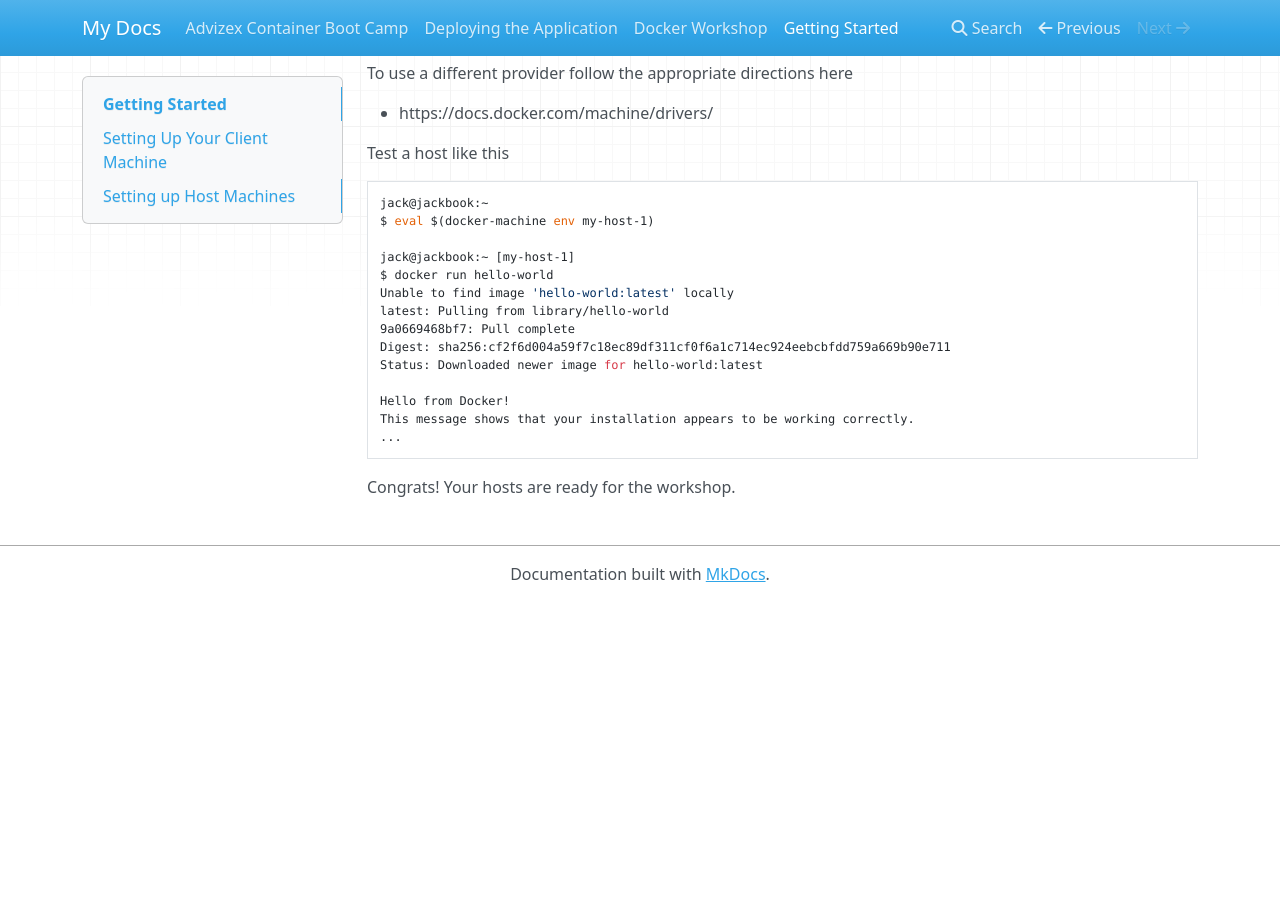
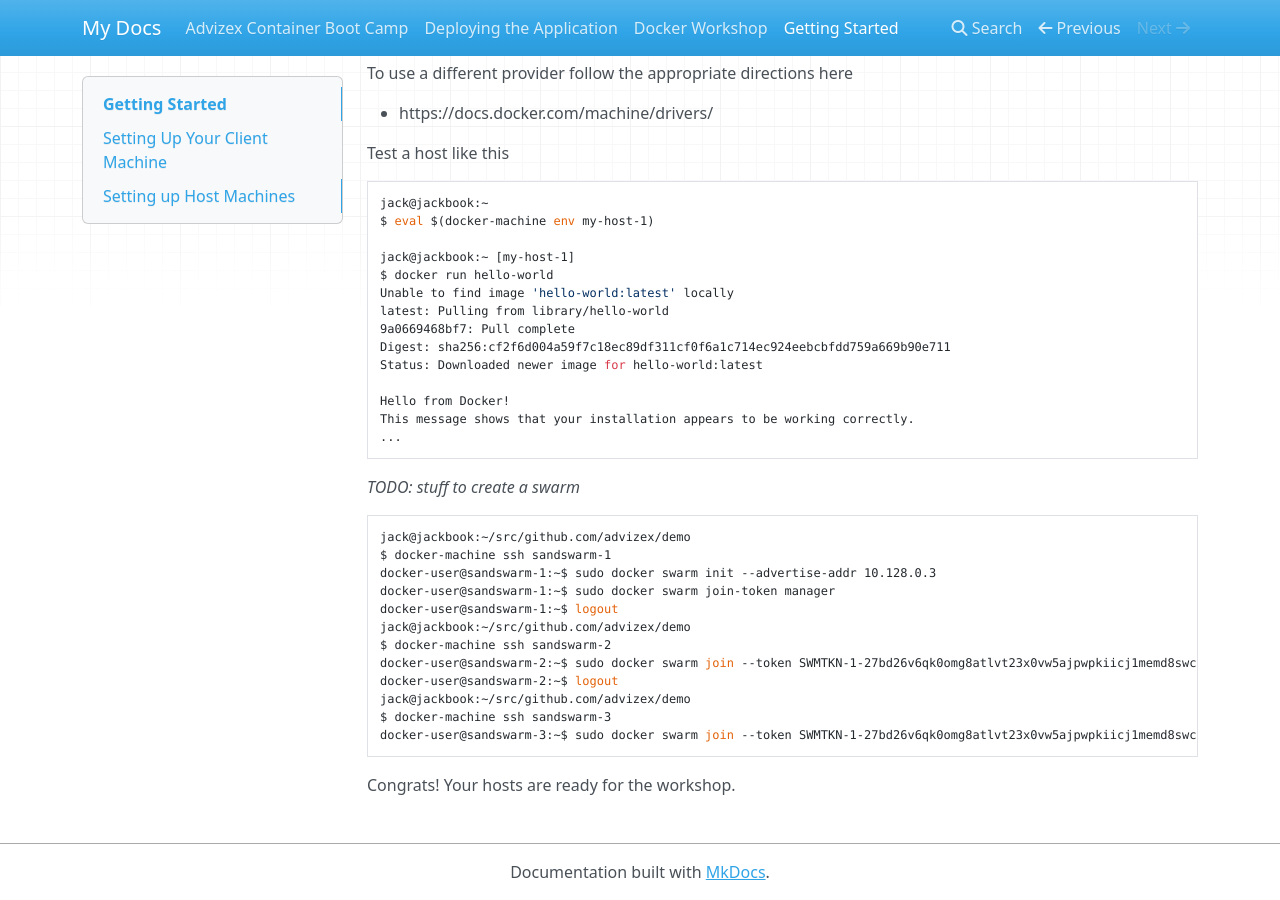
Before and after one commit to advizex/demo, an MkDocs documentation site: the page built from docs/setup.md, in a window 1280 px wide and 900 px high, scrolled down 2529 px. Built offline with MkDocs 1.6.1, drawn with Linux system fonts in a browser that asks for light colours; nearby versions of some CDN libraries; before the commit the page ends 3131 px from its top, so only the background shows below that.

Commit message:
Add swarm creation

````diff
--- a/docs/setup.md
+++ b/docs/setup.md
@@ -146,6 +146,22 @@ Hello from Docker!
 This message shows that your installation appears to be working correctly.
 ...
 ```
+*TODO: stuff to create a swarm*
+
+```bash
+jack@jackbook:~/src/github.com/advizex/demo
+$ docker-machine ssh sandswarm-1
+docker-user@sandswarm-1:~$ sudo docker swarm init --advertise-addr 10.128.0.3
+docker-user@sandswarm-1:~$ sudo docker swarm join-token manager
+docker-user@sandswarm-1:~$ logout
+jack@jackbook:~/src/github.com/advizex/demo
+$ docker-machine ssh sandswarm-2
+docker-user@sandswarm-2:~$ sudo docker swarm join --token SWMTKN-1-27bd26v6qk0omg8atlvt23x0vw5ajpwpkiicj1memd8swct4x6-4exvvgd3mbzymdn9got5l4aqw 10.128.0.3:2377
+docker-user@sandswarm-2:~$ logout
+jack@jackbook:~/src/github.com/advizex/demo
+$ docker-machine ssh sandswarm-3
+docker-user@sandswarm-3:~$ sudo docker swarm join --token SWMTKN-1-27bd26v6qk0omg8atlvt23x0vw5ajpwpkiicj1memd8swct4x6-4exvvgd3mbzymdn9got5l4aqw 10.128.0.3:2377
+```
 
 Congrats! Your hosts are ready for the workshop.
 
````
